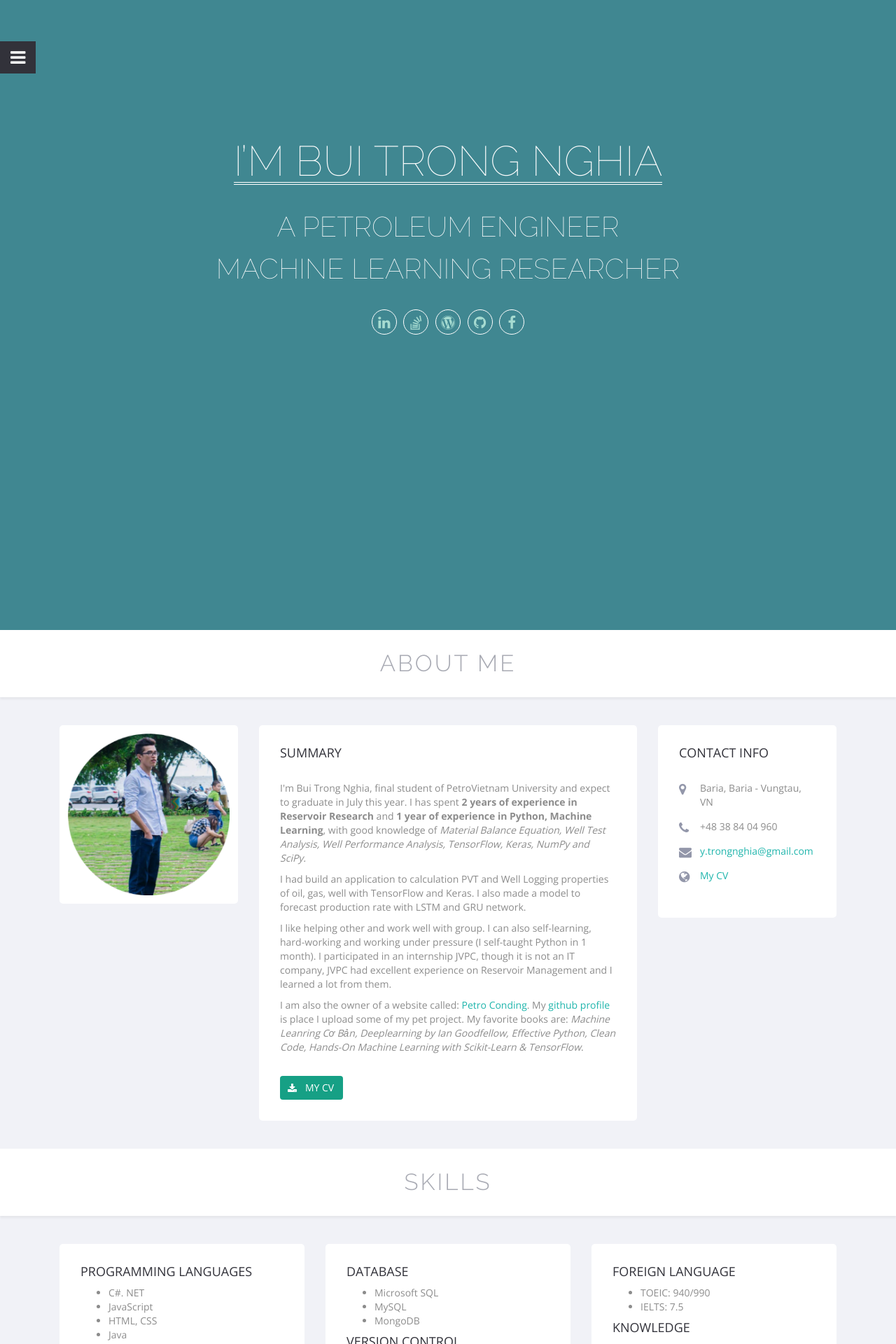
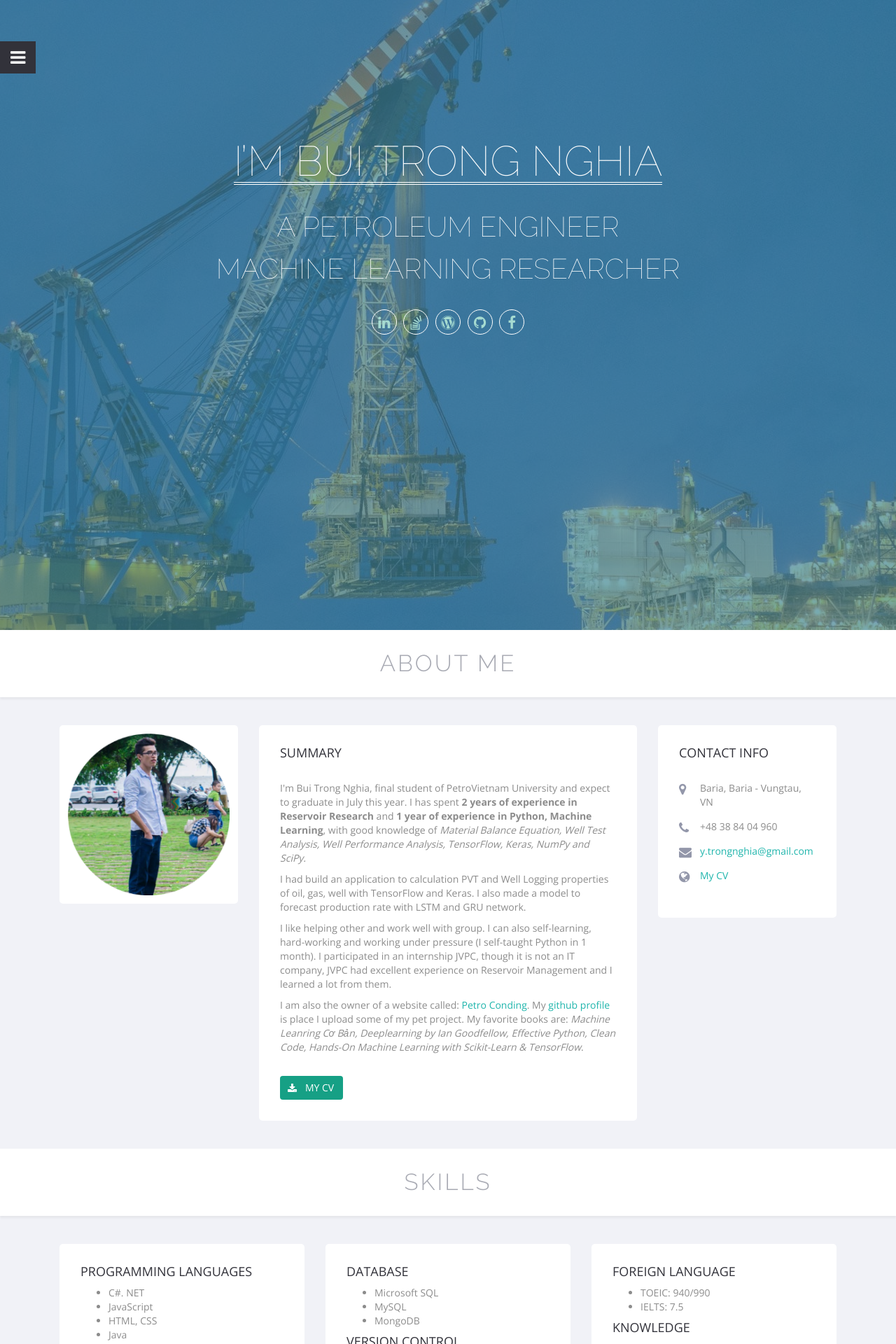
Before and after one commit to YanGBloG/superseded, a Jekyll site: the page cv.html, which Jekyll copies as it is, in a window 1280 px wide. Shown: the top 1920 px of the page at 70% size. Built offline with Jekyll 4.4.1, drawn with Linux system fonts in a browser that asks for light colours.

Commit message:
Update cv.html

```diff
--- a/cv.html
+++ b/cv.html
@@ -40,7 +40,7 @@
             <!-- /.navigation -->
         </nav>
         <!-- /#site-navigation -->
-        <div id="banner" class="transparent-section" data-image="img/slider-bg.jpg" data-color="64, 135, 145" data-transparency="1">
+        <div id="banner" class="transparent-section" data-image="img/slider-bg.jpg" data-color="64, 135, 145" data-transparency="0.7">
             <div class="transparent-content parallax-style">
                 <div class="header-content">
                     <div class="container">
```
